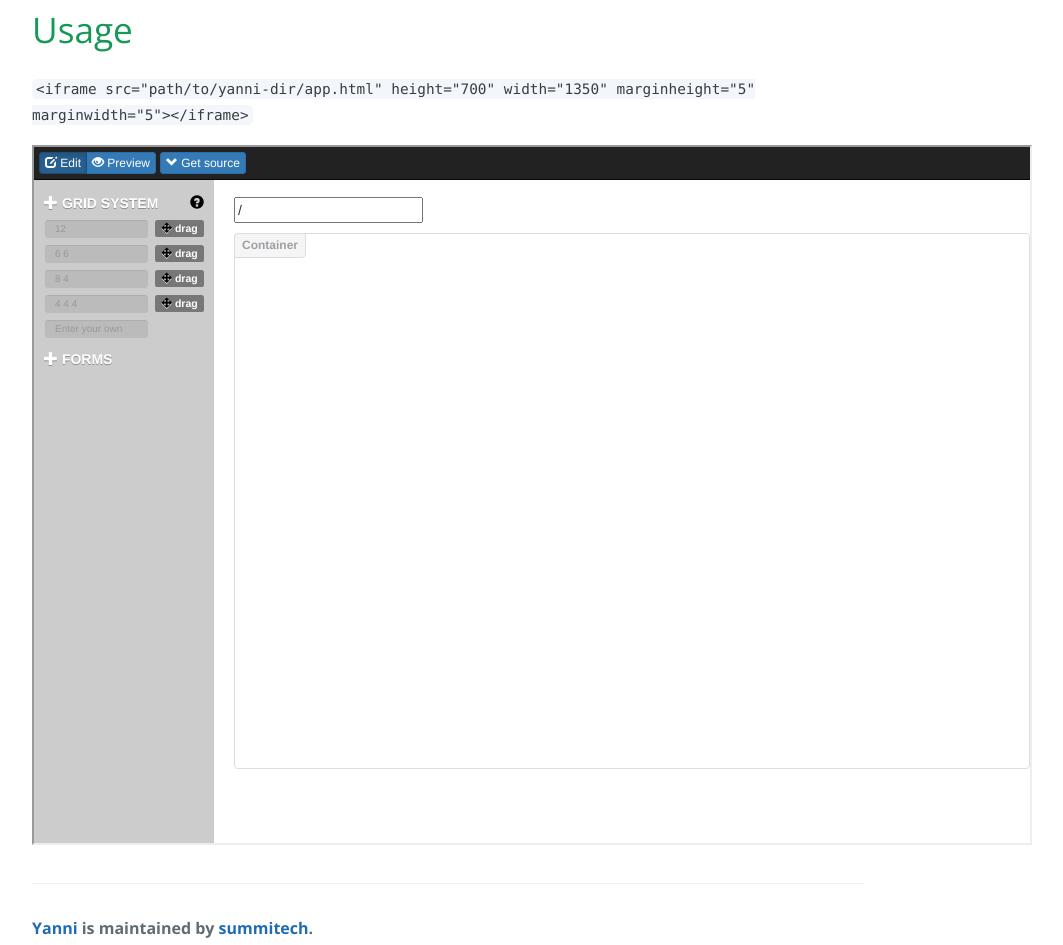
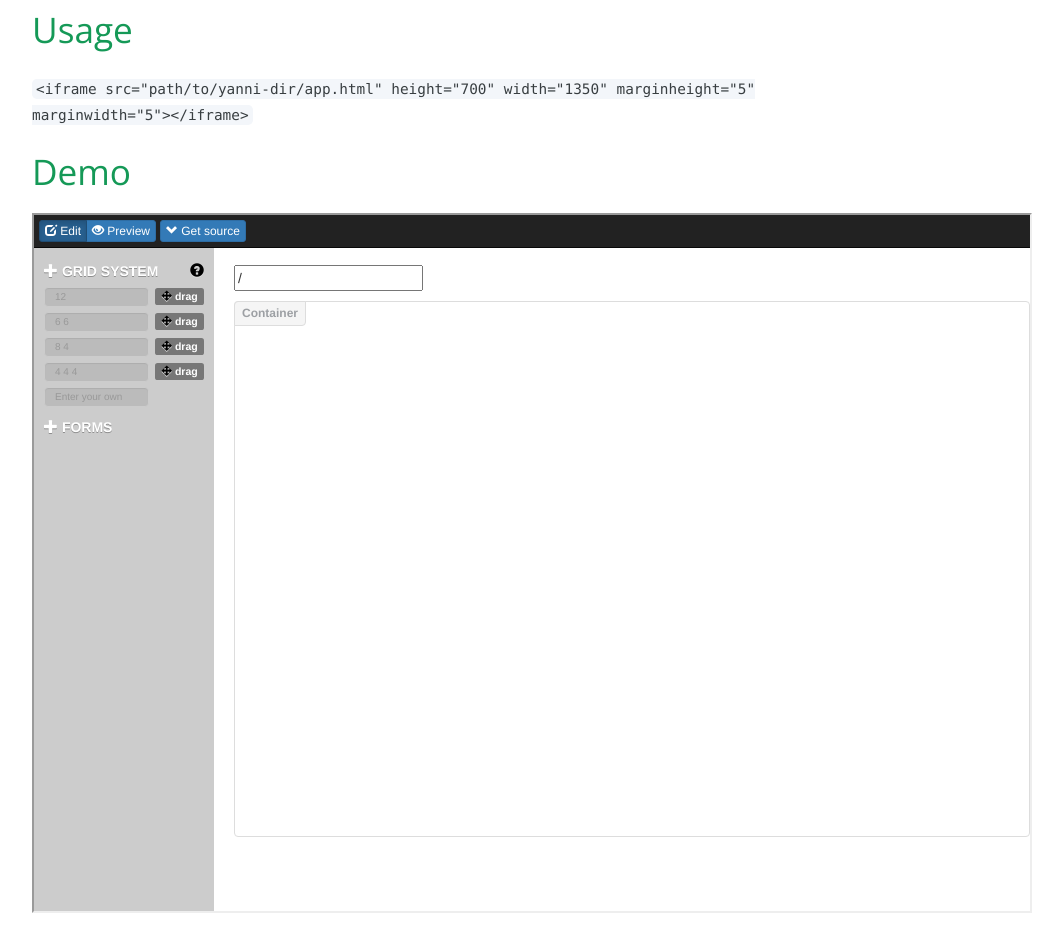
Before and after one commit to summitech/yanni, a plain HTML site: page index.html in a window 1280 px wide. Shown: the part 764-1709 px from the top of the page, without its empty margins (192-1255 px from the left). Drawn offline with nearby package versions, Linux system fonts and the light colour scheme.

Commit message:
put a demo header

```diff
--- a/index.html
+++ b/index.html
@@ -44,6 +44,8 @@
 <p><code>&lt;iframe src="path/to/yanni-dir/app.html" height="700" width="1350" marginheight="5" marginwidth="5"&gt;&lt;/iframe&gt;</code></p>
 
       <section>
+        <h1>
+          <a id="demo" class="anchor" href="#demo" aria-hidden="true"><span aria-hidden="true" class="octicon octicon-link"></span></a>Demo</h1>
         <iframe src="app.html" height="700" width="1000" marginheight="5" marginwidth="5"></iframe>
       </section>
 
```
